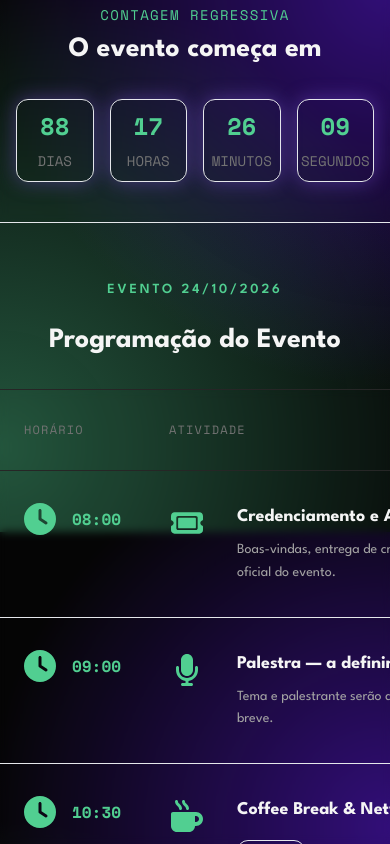
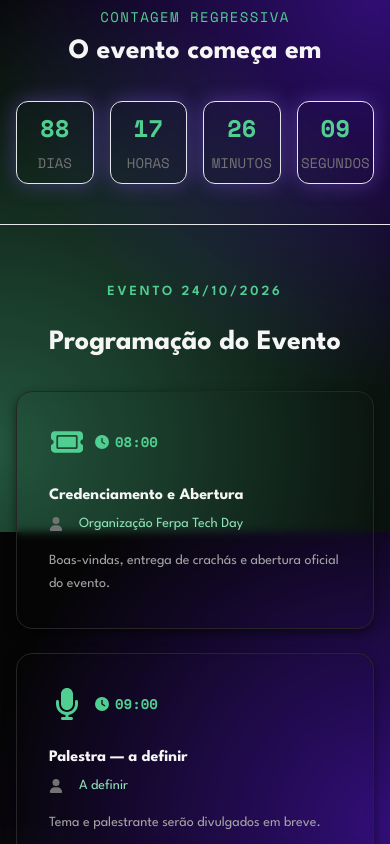
Before and after one commit to Coding-Ferpa/techday, a Next.js app: page / in a window 390 px wide. Shown: the part 1156-2000 px from the top of the page. Built offline with nearby package versions, Linux system fonts and the light colour scheme; a web font is replaced by a local one.

Commit message:
hotfix: schedule ajust

```diff
--- a/src/components/sections/Schedule.tsx
+++ b/src/components/sections/Schedule.tsx
@@ -3,7 +3,14 @@ import ScrollReveal from "@/components/ui/ScrollReveal";
 import PageContainer from "@/components/layout/PageContainer";
 import scheduleData from "@/data/schedule.json";
 import { FontAwesomeIcon } from "@fortawesome/react-fontawesome";
-import { faClock, faMugHot, faMicrophone, faFlagCheckered, faTicket } from "@fortawesome/free-solid-svg-icons";
+import {
+  faClock,
+  faMugHot,
+  faMicrophone,
+  faFlagCheckered,
+  faTicket,
+  faUser,
+} from "@fortawesome/free-solid-svg-icons";
 
 export default function Schedule() {
   const getIcon = (type: string) => {
@@ -32,17 +39,84 @@ export default function Schedule() {
         </ScrollReveal>
 
         <ScrollReveal>
-          <div className="mx-[calc(-1*var(--container-padding-inline))] sm:mx-auto max-w-none sm:max-w-5xl overflow-hidden rounded-none sm:rounded-2xl border-y sm:border border-border bg-bg-elevated/70 shadow-xl backdrop-blur-sm">
-            <div className="overflow-x-auto">
-              <table className="w-full min-w-[720px] border-collapse text-left">
+          <div className="md:hidden space-y-3">
+            {scheduleData.schedule.map((item) => {
+              const isBreak = item.type === "break";
+              return (
+                <article
+                  key={item.id}
+                  className={`rounded-2xl border p-4 shadow-md backdrop-blur-sm ${
+                    isBreak
+                      ? "border-accent/30 bg-accent/[0.07]"
+                      : "border-border bg-bg-elevated/80"
+                  }`}
+                >
+                  <div className="mb-3 flex items-center justify-between gap-2">
+                    <div className="flex items-center gap-2.5">
+                      <span className="flex h-9 w-9 shrink-0 items-center justify-center rounded-lg bg-accent/10 text-accent">
+                        <FontAwesomeIcon
+                          icon={getIcon(item.type)}
+                          className="w-4 h-4"
+                          aria-hidden
+                        />
+                      </span>
+                      <span className="inline-flex items-center gap-1.5 font-mono text-sm font-bold text-accent sm:text-base">
+                        <FontAwesomeIcon
+                          icon={faClock}
+                          className="w-3.5 h-3.5"
+                          aria-hidden
+                        />
+                        {item.time}
+                      </span>
+                    </div>
+                    {isBreak && (
+                      <span className="shrink-0 rounded-full border border-accent/30 bg-accent/15 px-2 py-0.5 text-[11px] font-semibold uppercase tracking-wide text-accent">
+                        Intervalo
+                      </span>
+                    )}
+                  </div>
+
+                  <h3 className="text-base font-bold text-text-primary sm:text-lg">
+                    {item.title}
+                  </h3>
+
+                  {item.speaker ? (
+                    <p className="mt-1.5 flex items-center gap-2 text-sm font-medium text-accent-muted">
+                      <FontAwesomeIcon
+                        icon={faUser}
+                        className="w-3.5 h-3.5 shrink-0 text-text-muted"
+                        aria-hidden
+                      />
+                      {item.speaker}
+                    </p>
+                  ) : null}
+
+                  {item.description ? (
+                    <p className="mt-2 text-caption leading-relaxed text-text-secondary">
+                      {item.description}
+                    </p>
+                  ) : null}
+                </article>
+              );
+            })}
+          </div>
+
+          <div className="hidden md:block max-w-5xl mx-auto overflow-hidden rounded-2xl border border-border bg-bg-elevated/70 shadow-xl backdrop-blur-sm">
+            <table className="w-full border-collapse text-left">
               <caption className="sr-only">
                 Cronograma do Ferpa Tech Day em 24 de outubro de 2026
               </caption>
               <thead>
                 <tr className="border-b border-border bg-bg-surface/80 font-mono text-xs uppercase tracking-widest text-text-muted">
-                    <th scope="col" className="w-28 sm:w-36 px-3 sm:px-6 py-4 font-medium">Horário</th>
-                    <th scope="col" className="px-3 sm:px-6 py-4 font-medium">Atividade</th>
-                    <th scope="col" className="w-48 sm:w-64 px-3 sm:px-6 py-4 font-medium">Responsável</th>
+                  <th scope="col" className="w-36 px-6 py-4 font-medium">
+                    Horário
+                  </th>
+                  <th scope="col" className="px-6 py-4 font-medium">
+                    Atividade
+                  </th>
+                  <th scope="col" className="w-64 px-6 py-4 font-medium">
+                    Responsável
+                  </th>
                 </tr>
               </thead>
               <tbody>
@@ -53,16 +127,24 @@ export default function Schedule() {
                       item.type === "break" ? "bg-accent/[0.06]" : ""
                     }`}
                   >
-                      <th scope="row" className="px-3 sm:px-6 py-4 sm:py-6 align-top">
+                    <th scope="row" className="px-6 py-6 align-top">
                       <span className="inline-flex items-center gap-2 font-mono text-base font-bold text-accent">
-                          <FontAwesomeIcon icon={faClock} className="w-4 h-4" aria-hidden />
+                        <FontAwesomeIcon
+                          icon={faClock}
+                          className="w-4 h-4"
+                          aria-hidden
+                        />
                         {item.time}
                       </span>
                     </th>
-                      <td className="px-3 sm:px-6 py-4 sm:py-6">
+                    <td className="px-6 py-6">
                       <div className="flex items-start gap-4">
                         <span className="mt-0.5 flex h-9 w-9 shrink-0 items-center justify-center rounded-lg bg-accent/10 text-accent">
-                            <FontAwesomeIcon icon={getIcon(item.type)} className="w-4 h-4" aria-hidden />
+                          <FontAwesomeIcon
+                            icon={getIcon(item.type)}
+                            className="w-4 h-4"
+                            aria-hidden
+                          />
                         </span>
                         <div>
                           <div className="flex flex-wrap items-center gap-2">
@@ -81,7 +163,7 @@ export default function Schedule() {
                         </div>
                       </div>
                     </td>
-                      <td className="px-3 sm:px-6 py-4 sm:py-6 align-top text-caption font-medium text-accent-muted">
+                    <td className="px-6 py-6 align-top text-caption font-medium text-accent-muted">
                       {item.speaker}
                     </td>
                   </tr>
@@ -89,11 +171,8 @@ export default function Schedule() {
               </tbody>
             </table>
           </div>
-            <p className="border-t border-border bg-bg-surface/40 px-page py-3 text-center font-mono text-xs text-text-muted md:hidden">
-              Deslize para o lado para ver todos os detalhes
-            </p>
-          </div>
-          <p className="mt-4 text-center text-caption text-text-muted">
+
+          <p className="mt-6 text-center text-caption text-text-muted">
             * O cronograma está sujeito a alterações.
           </p>
         </ScrollReveal>
--- a/src/components/ui/SocialLinks.tsx
+++ b/src/components/ui/SocialLinks.tsx
@@ -15,14 +15,20 @@ export default function SocialLinks({
   size = "md",
   className = "",
 }: SocialLinksProps) {
-  const sizeClasses = {
+  const iconSizes = {
     sm: "w-9 h-9 text-base",
     md: "w-11 h-11 text-lg",
     lg: "w-14 h-14 text-xl",
   };
 
+  const handleText = {
+    sm: "text-caption",
+    md: "text-body",
+    lg: "text-body",
+  };
+
   return (
-    <div className={`flex items-center gap-3 ${className}`}>
+    <div className={`flex flex-wrap items-center gap-3 ${className}`}>
       {SOCIAL_LINKS.map((platform) => (
         <a
           key={platform.name}
@@ -30,9 +36,16 @@ export default function SocialLinks({
           target="_blank"
           rel="noopener noreferrer"
           aria-label={platform.label}
-          className={`${sizeClasses[size]} flex items-center justify-center rounded-full bg-bg-elevated border border-border text-text-secondary transition-all duration-base hover:text-accent hover:border-accent hover:shadow-glow hover:scale-110 focus-visible:outline-none focus-visible:ring-2 focus-visible:ring-accent`}
+          className="inline-flex items-center gap-0 rounded-full border border-border bg-bg-elevated pl-0.5 pr-4 text-text-secondary transition-all duration-base hover:border-accent hover:text-accent hover:shadow-glow focus-visible:outline-none focus-visible:ring-2 focus-visible:ring-accent"
         >
-          <FontAwesomeIcon icon={ICON_MAP[platform.name]} aria-hidden />
+          <span
+            className={`${iconSizes[size]} flex shrink-0 items-center justify-center rounded-full bg-bg-surface text-inherit`}
+          >
+            <FontAwesomeIcon icon={ICON_MAP[platform.name]} aria-hidden />
+          </span>
+          <span className={`${handleText[size]} font-semibold text-text-primary pl-2`}>
+            {platform.handle}
+          </span>
         </a>
       ))}
     </div>
--- a/src/lib/constants.ts
+++ b/src/lib/constants.ts
@@ -15,6 +15,7 @@ export const SOCIAL_LINKS = [
   {
     name: "Instagram",
     url: "https://instagram.com/ferpatechday",
+    handle: "@ferpatechday",
     label: "Instagram da Ferpa Tech Day",
   },
 ] as const;
```
Lines whose indentation alone changed are shown as unchanged.
